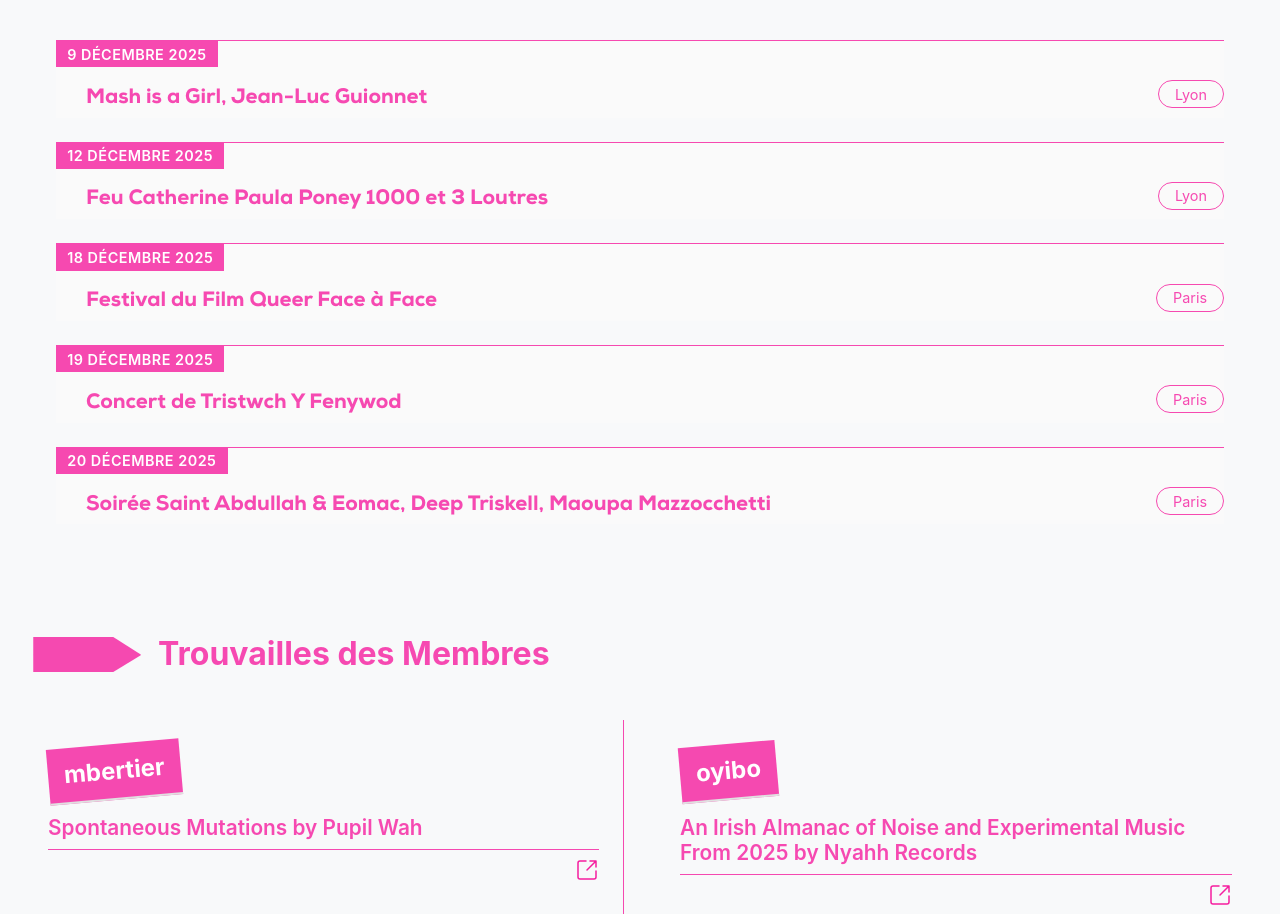
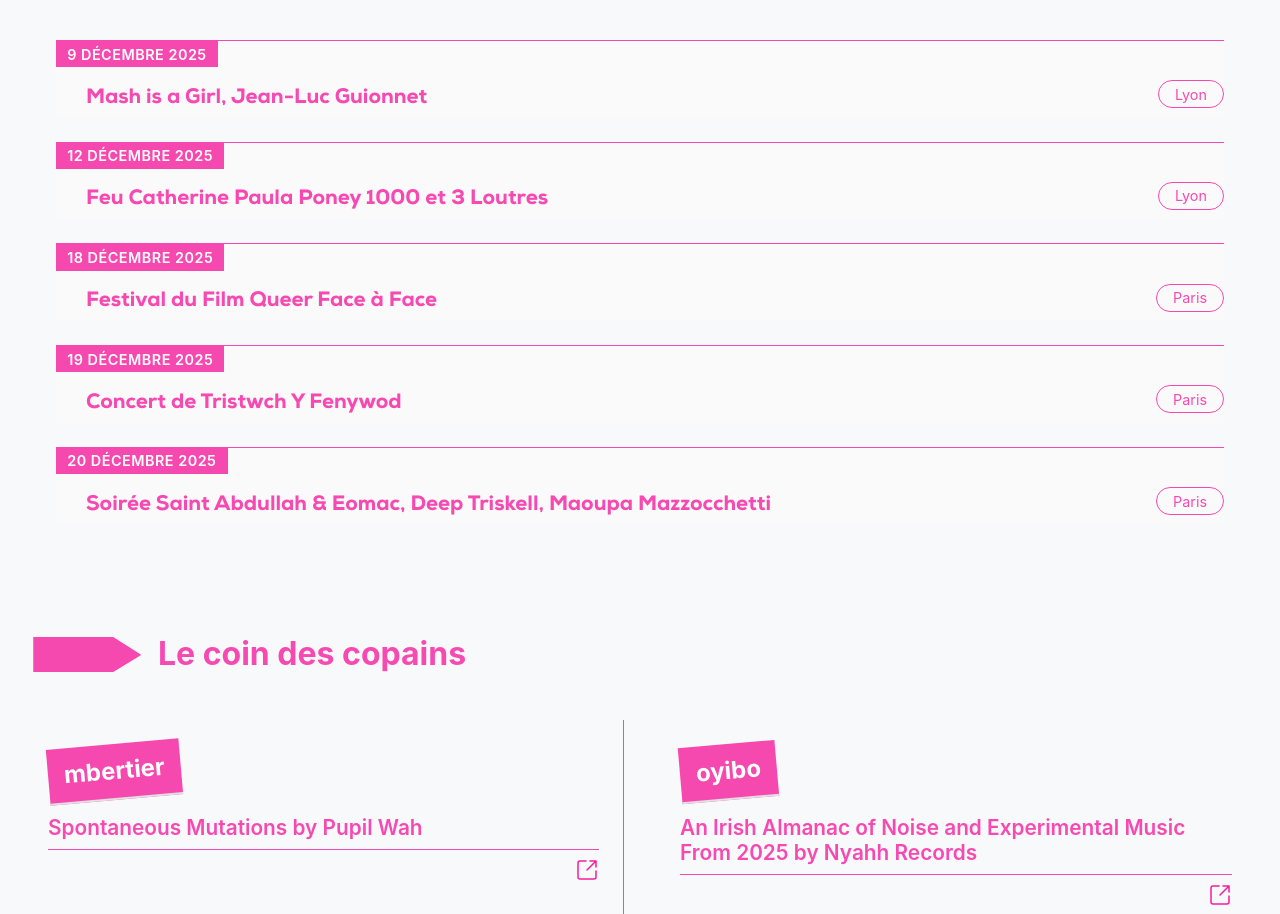
Before and after one commit to constructions-incongrues/jomayeux, a plain HTML site: page docs/index.html in a window 1280 px wide. Shown: the part 186-1100 px from the top of the page. Drawn offline with Linux system fonts and the light colour scheme.

Commit message:
Update heading in index.html from 'Trouvailles des Membres' to 'Le coin des copains' to reflect new terminology.

```diff
--- a/docs/index.html
+++ b/docs/index.html
@@ -32,7 +32,7 @@
 
 
             </div>
-        <h1>Trouvailles des Membres</h1>
+        <h1>Le coin des copains</h1>
     </div>
 
         <div class="newsletter-members"></div>
```
